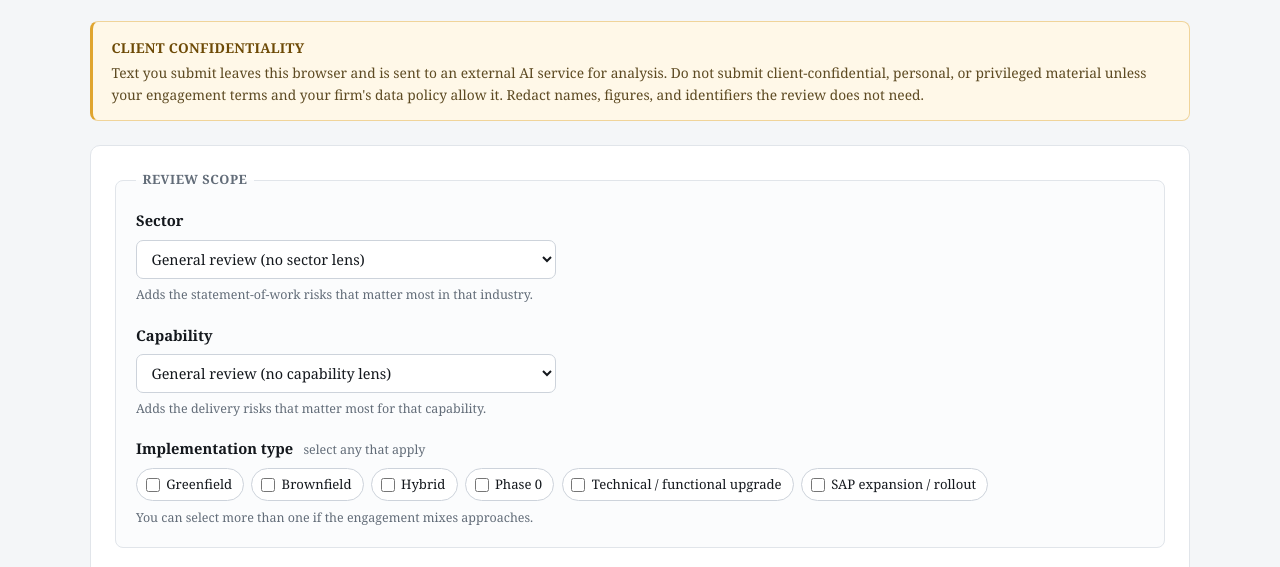
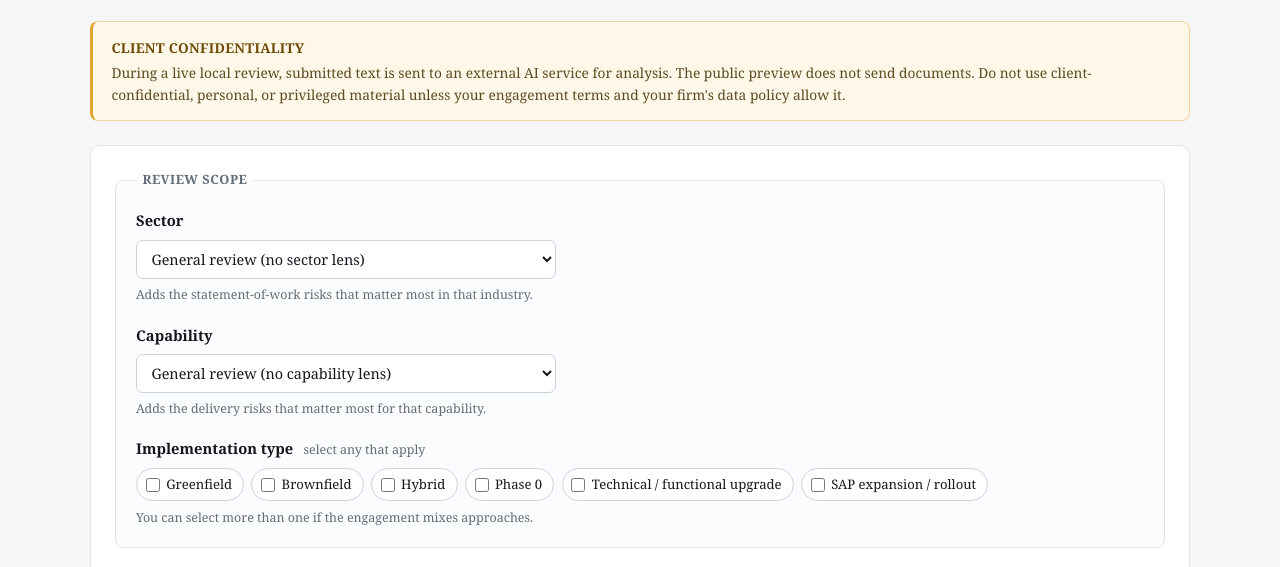
Before and after one commit to soccerd04/soccerd04.github.io, a website built with Vite: page client/index.html in a window 1280 px wide. Shown: the part 233-800 px from the top of the page. Built offline with nearby package versions, Linux system fonts and the light colour scheme; no server answers.

Commit message:
Clarify public preview data handling

```diff
--- a/client/index.html
+++ b/client/index.html
@@ -34,10 +34,10 @@
       <aside class="confidentiality">
         <h2>Client confidentiality</h2>
         <p>
-          Text you submit leaves this browser and is sent to an external AI service for
-          analysis. Do not submit client-confidential, personal, or privileged material
-          unless your engagement terms and your firm's data policy allow it. Redact
-          names, figures, and identifiers the review does not need.
+          During a live local review, submitted text is sent to an external AI service
+          for analysis. The public preview does not send documents. Do not use
+          client-confidential, personal, or privileged material unless your engagement
+          terms and your firm's data policy allow it.
         </p>
       </aside>
 
```
